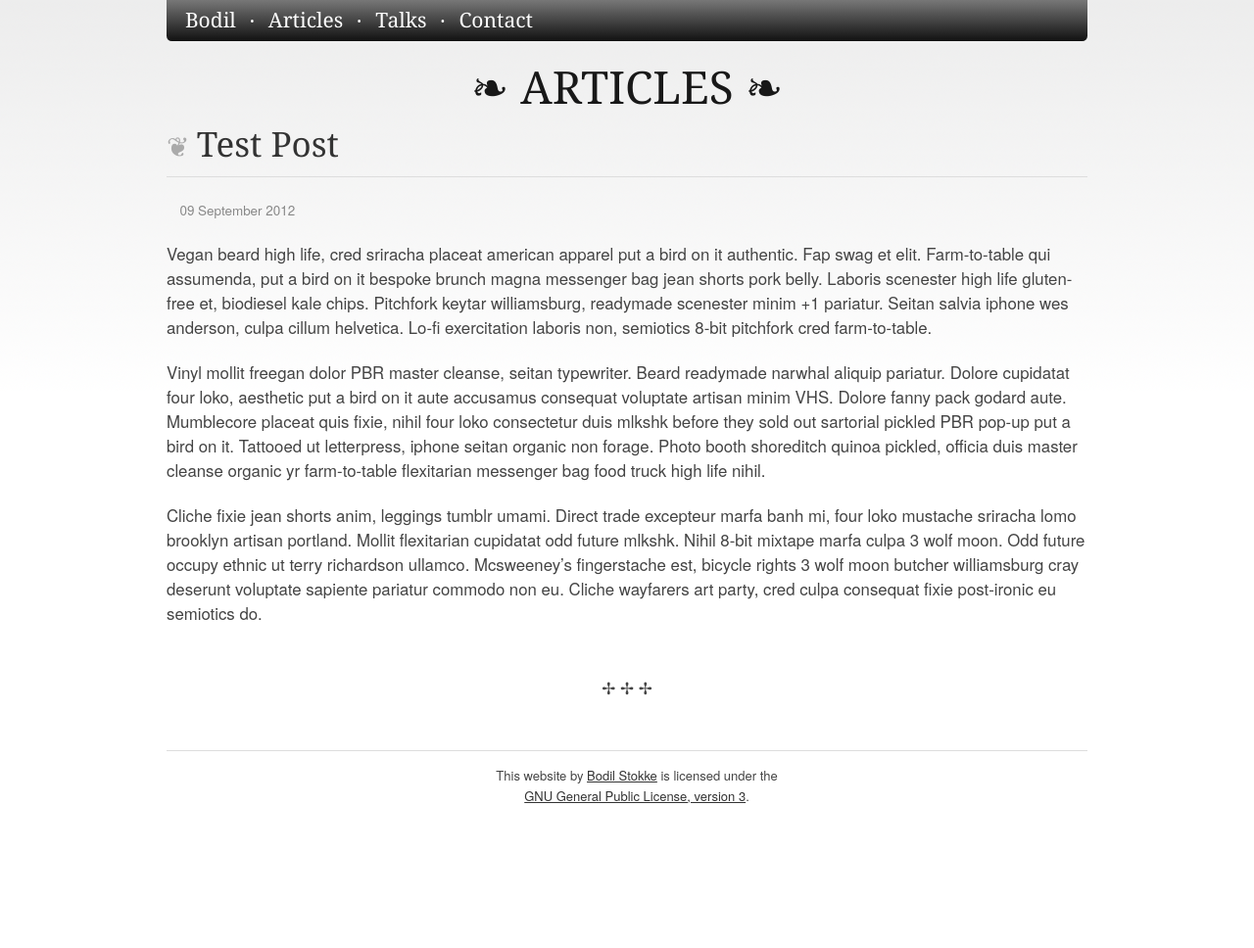
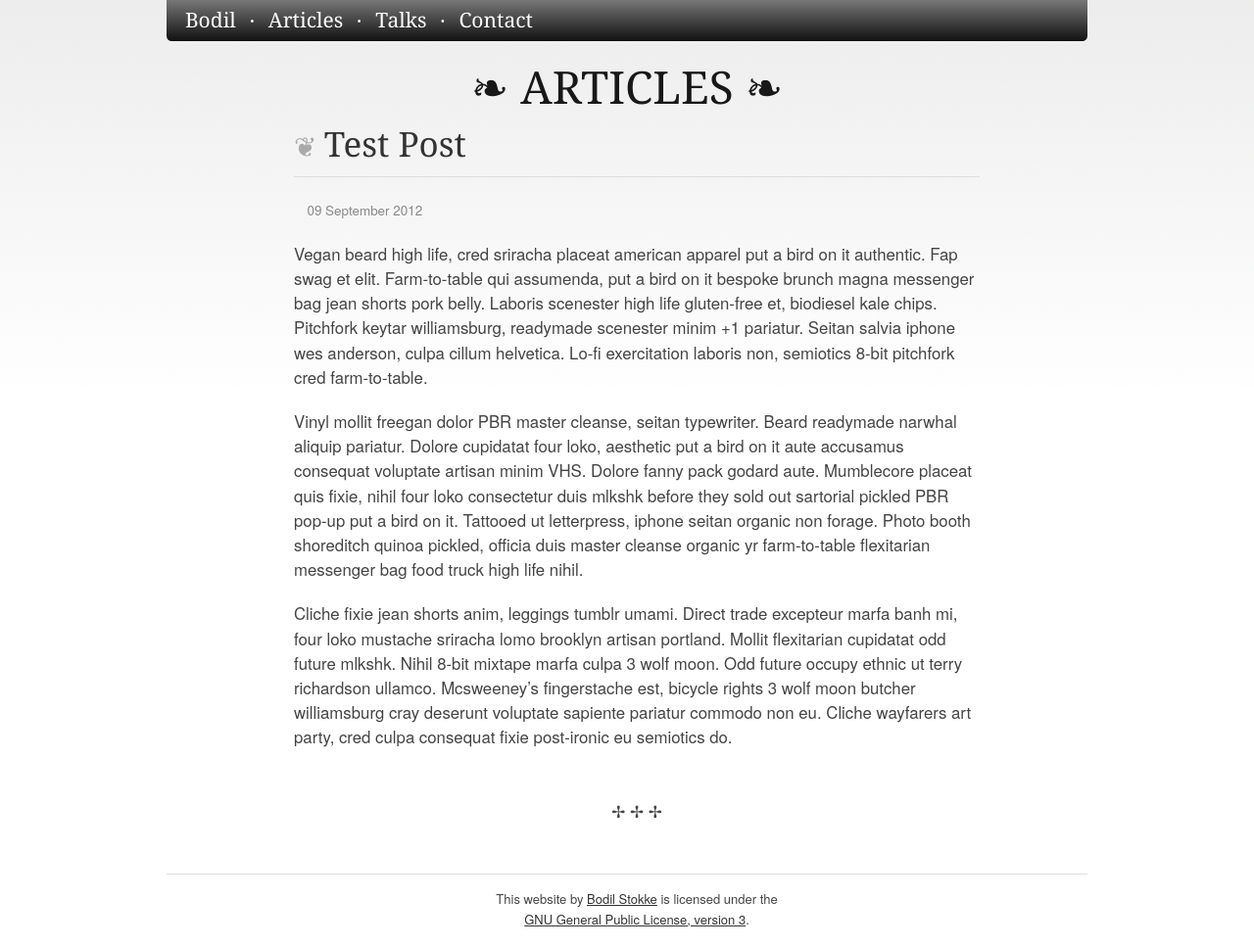
Before and after one commit to bodil/bodil.github.com, a Jekyll site: the page built from articles/index.html, in a window 1280 px wide. Shown: the whole page at 98% size. Built offline with Jekyll 4.4.1, drawn with Linux system fonts in a browser that asks for light colours; before the commit the page ends 900 px from its top, so only the background shows below that.

Commit message:
Narrower article pages.

```diff
--- a/_layouts/default.html
+++ b/_layouts/default.html
@@ -42,9 +42,11 @@
           &middot; <a href="/ohai/">Contact</a>
         </span>
       </div>
+      {% unless page.body.suppresstitle %}
       <div class="sixteen columns header">
         <h1>{% if page.header %}{{ page.header }}{% else %}{{ page.title }}{% endif %}</h1>
       </div>
+      {% endunless %}
       <div class="sixteen columns {% if page.body.class %}{{ page.body.class }}{% else %}body{% endif %}">
         {{ content }}
       </div>
--- a/_layouts/post.html
+++ b/_layouts/post.html
@@ -1,9 +1,14 @@
 ---
 layout: default
+body:
+  suppresstitle: true
+  class: article
 ---
+<div class="twelve columns offset-by-two">
   <article>
     <h2>{{ page.title }}</h2>
     <p class="date">{{ page.date | date_to_long_string }}</p>
     {{ content }}
     <p class="separator">✢ ✢ ✢</p>
   </article>
+</div>
--- a/articles/index.html
+++ b/articles/index.html
@@ -4,6 +4,7 @@ title: Articles
 body:
   class: articles
 ---
+<div class="twelve columns offset-by-two">
   {% for post in site.posts limit:3 %}
   <article>
     <h2><a href="{{ post.url }}">{{ post.title }}</a></h2>
@@ -16,3 +17,4 @@ body:
   {% for post in site.posts offset:3 %}
   <p class="article-link"><a href="{{ post.url }}">{{ post.title }}</a> <span class="date">{{ post.date | date_to_string }}</span></p>
   {% endfor %}
+</div>
```
Lines whose indentation alone changed are shown as unchanged.
